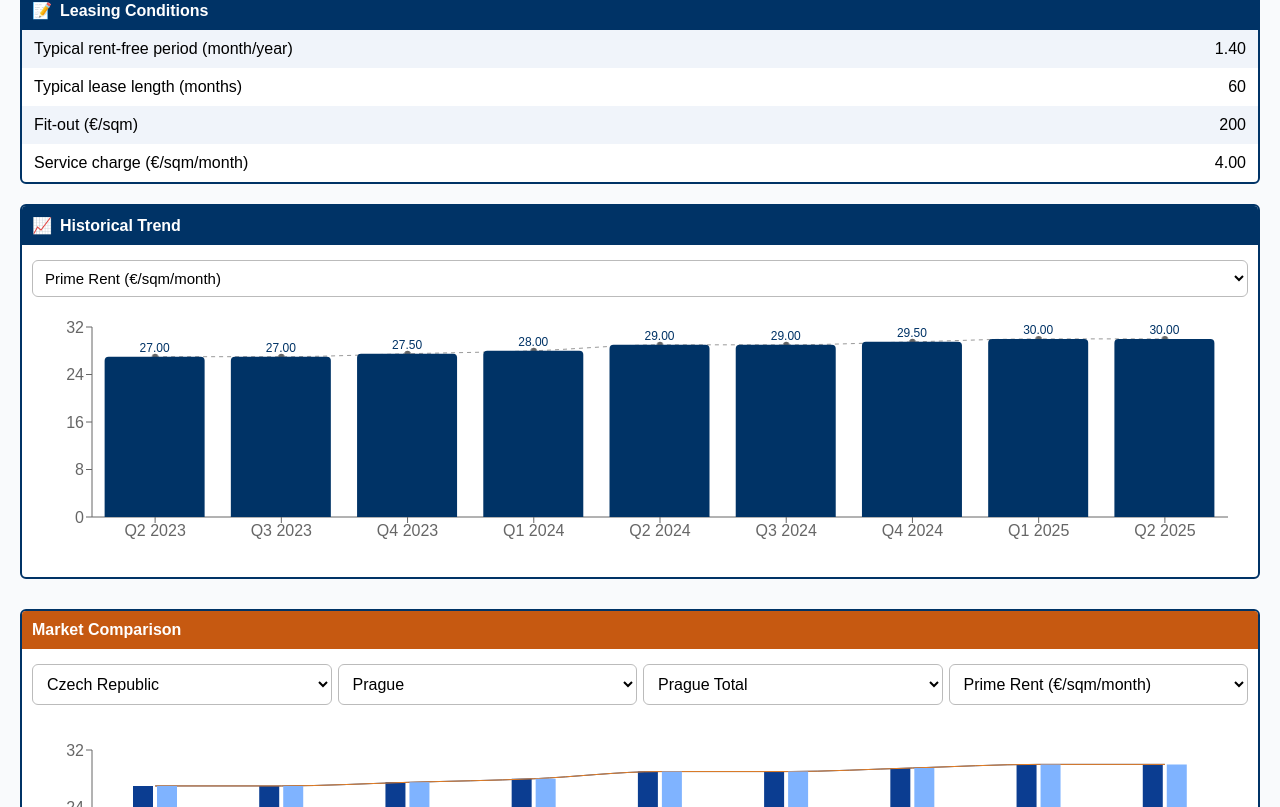
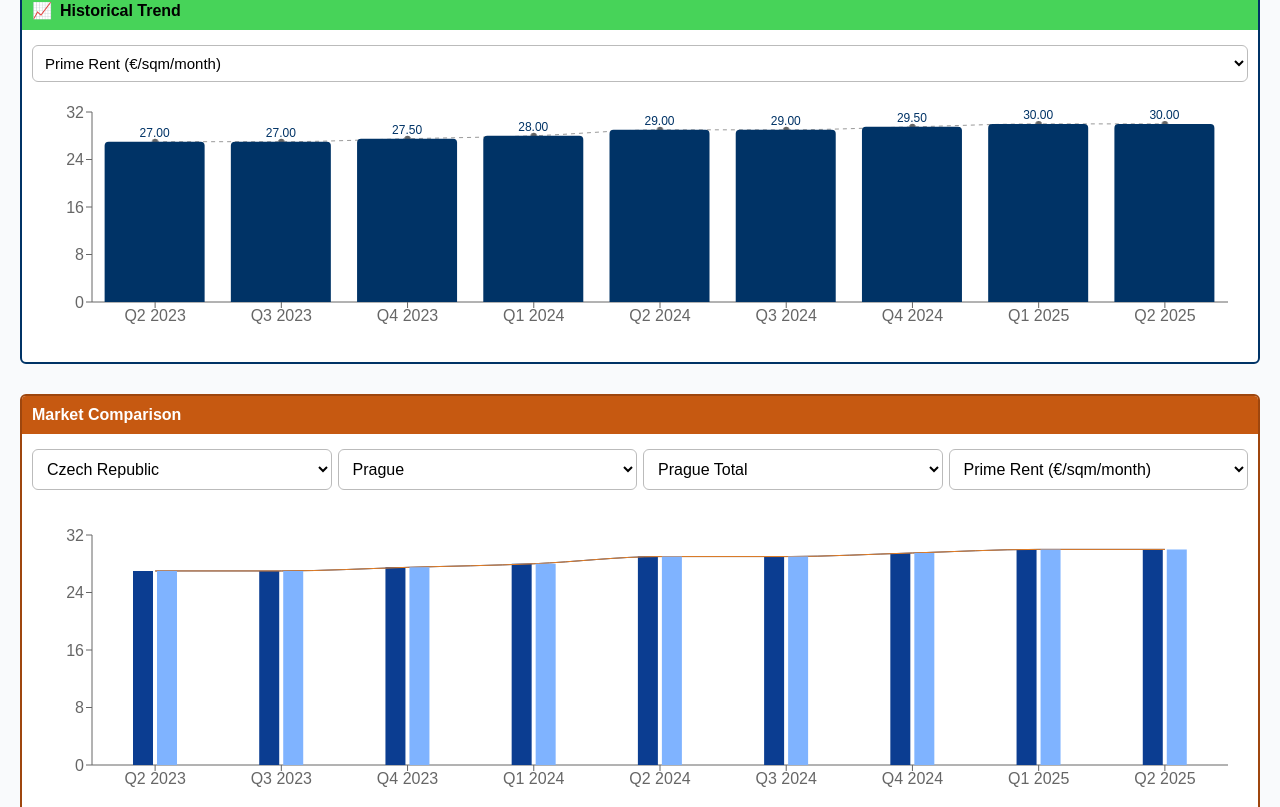
Before and after one commit to Musicandy13/market-data-cee-map, a React (Vite) app: page / in a window 1280 px wide. Shown: the part 853-1660 px from the top of the page. Built offline with nearby package versions, Linux system fonts and the light colour scheme.

Commit message:
Update DataExplorer.jsx

```diff
--- a/src/DataExplorer.jsx
+++ b/src/DataExplorer.jsx
@@ -1,4 +1,3 @@
-// src/DataExplorer.jsx
 import React, { useEffect, useState } from "react";
 import {
   ResponsiveContainer,
@@ -12,27 +11,24 @@ import {
 } from "recharts";
 import "./App.css";
 
-/* ===== Helpers (keep first-block semantics) ===== */
+/* ===== Helpers ===== */
 function fmtNumber(n) {
   if (n === null || n === undefined || n === "" || Number.isNaN(n)) return "–";
   const v = Number(n);
   if (Math.abs(v) >= 1000) return v.toLocaleString(undefined, { maximumFractionDigits: 0 });
   return v.toLocaleString(undefined, { maximumFractionDigits: 2 });
 }
-
 function fmtMoney(n) {
   if (n === null || n === undefined || n === "" || Number.isNaN(n)) return "–";
   const v = Number(n);
   return v.toLocaleString(undefined, { minimumFractionDigits: 2, maximumFractionDigits: 2 });
 }
-
 function fmtPercent(n) {
   if (n === null || n === undefined || n === "" || Number.isNaN(n)) return "–";
   const v = Number(n);
   if (Math.abs(v) <= 1) return (v * 100).toFixed(2) + "%";
   return v.toFixed(2) + "%";
 }
-
 function coerceNumber(v) {
   if (v === null || v === undefined) return null;
   if (typeof v === "number") return v;
@@ -44,7 +40,6 @@ function coerceNumber(v) {
   const num = parseFloat(s);
   return Number.isNaN(num) ? null : num;
 }
-
 function Row({ label, value }) {
   return (
     <div className="row">
@@ -54,7 +49,7 @@ function Row({ label, value }) {
   );
 }
 
-/* ===== Build historical series (safe reads) ===== */
+/* ===== Build historical series ===== */
 function buildTrendSeries(raw, country, city, submarket, metric) {
   const cityNode = raw?.countries?.[country]?.cities?.[city];
   if (!cityNode?.periods) return [];
@@ -89,7 +84,7 @@ function buildTrendSeries(raw, country, city, submarket, metric) {
   return out;
 }
 
-/* ===== Clean single-series tooltip for Trend chart ===== */
+/* ===== Single-series tooltip for Trend chart ===== */
 const SingleTooltip = ({ active, payload, label, metric }) => {
   if (!active || !payload || !payload.length) return null;
   const val = payload[0]?.value;
@@ -111,7 +106,7 @@ const SingleTooltip = ({ active, payload, label, metric }) => {
   );
 };
 
-/* ===== Trend chart (bars + faint line) ===== */
+/* ===== Trend chart ===== */
 function BarTrendChart({ data, metric }) {
   if (!data || data.length === 0) return <div style={{ marginTop: 10 }}>No data for this metric.</div>;
 
@@ -148,7 +143,7 @@ function ComparisonBlock({ raw, baseCountry, baseCity, baseSubmarket }) {
   const [submarket2, setSubmarket2] = useState("");
   const [metric, setMetric] = useState("primeRentEurSqmMonth");
 
-  // Initialize comparison with the first available triplet from JSON
+  // Initialize
   useEffect(() => {
     if (!raw?.countries) return;
     const cList = Object.keys(raw.countries);
@@ -171,7 +166,7 @@ function ComparisonBlock({ raw, baseCountry, baseCity, baseSubmarket }) {
     setSubmarket2((prev) => prev || subs[0] || "");
   }, [raw]);
 
-  // When country2 changes → reset city2 & submarket2 sensibly
+  // When country2 changes → reset city2 & submarket2
   useEffect(() => {
     if (!country2) return;
     const cities = Object.keys(raw?.countries?.[country2]?.cities || {});
@@ -214,7 +209,6 @@ function ComparisonBlock({ raw, baseCountry, baseCity, baseSubmarket }) {
   let compData = buildTrendSeries(raw, country2, city2, submarket2, metric);
   if (compData.length === 0) compData = buildTrendSeries(raw, country2, city2, "", metric);
 
-  // For stacked tooltip labels
   const seriesNameBase = baseCity + (baseSubmarket ? " — " + baseSubmarket : "");
   const seriesNameComp = city2 + (submarket2 ? " — " + submarket2 : "");
 
@@ -234,7 +228,7 @@ function ComparisonBlock({ raw, baseCountry, baseCity, baseSubmarket }) {
   }));
 
   return (
-    <div className="section-box" style={{ marginTop: "30px" }}>
+    <div className="section-box section-box--orange" style={{ marginTop: "30px" }}>
       <div className="section-header section-header--orange">Market Comparison</div>
 
       <div style={{ padding: "10px" }}>
@@ -298,7 +292,7 @@ function ComparisonBlock({ raw, baseCountry, baseCity, baseSubmarket }) {
               content={({ active, payload, label }) => {
                 if (!active || !payload?.length) return null;
 
-                // Deduplicate by dataKey (since both Line and Bar use the same keys)
+                // Deduplicate by dataKey (Bar+Line share the same keys)
                 const byKey = new Map();
                 for (const p of payload) {
                   if ((p?.dataKey === "base" || p?.dataKey === "comp") && p.value != null) {
@@ -308,18 +302,10 @@ function ComparisonBlock({ raw, baseCountry, baseCity, baseSubmarket }) {
 
                 const rows = [];
                 if (byKey.has("base")) {
-                  rows.push({
-                    name: seriesNameBase,
-                    val: byKey.get("base"),
-                    color: "#0b3d91", // deep blue
-                  });
+                  rows.push({ name: seriesNameBase, val: byKey.get("base"), color: "#0b3d91" });
                 }
                 if (byKey.has("comp")) {
-                  rows.push({
-                    name: seriesNameComp,
-                    val: byKey.get("comp"),
-                    color: "#7fb3ff", // light blue
-                  });
+                  rows.push({ name: seriesNameComp, val: byKey.get("comp"), color: "#7fb3ff" });
                 }
 
                 const fmt = (v) =>
@@ -345,7 +331,7 @@ function ComparisonBlock({ raw, baseCountry, baseCity, baseSubmarket }) {
                 );
               }}
             />
-            {/* Base: deep blue line + bar */}
+            {/* Base: deep blue */}
             <Line type="monotone" dataKey="base" stroke="#0b3d91" dot={false} />
             <Bar dataKey="base" fill="#0b3d91" barSize={20} />
             {/* Comparison: orange line + light-blue bar */}
@@ -358,7 +344,7 @@ function ComparisonBlock({ raw, baseCountry, baseCity, baseSubmarket }) {
   );
 }
 
-/* ===== Main App (first block kept, plus trend + comparison) ===== */
+/* ===== Main App ===== */
 export default function DataExplorerApp() {
   const [raw, setRaw] = useState(null);
   const [loading, setLoading] = useState(true);
@@ -464,8 +450,7 @@ export default function DataExplorerApp() {
   };
 
   if (loading) return <div style={{ padding: 30 }}>Loading…</div>;
-  if (errorLoading)
-    return <div style={{ padding: 30, color: "crimson" }}>Error loading data: {errorLoading}</div>;
+  if (errorLoading) return <div style={{ padding: 30, color: "crimson" }}>Error loading data: {errorLoading}</div>;
 
   return (
     <div style={{ fontFamily: "Arial, sans-serif", padding: "20px" }}>
@@ -538,7 +523,7 @@ export default function DataExplorerApp() {
         {city} — {period} — {submarket || "City total"}
       </h2>
 
-      {/* ---- Market Metrics (first block kept) ---- */}
+      {/* ---- Market Metrics ---- */}
       <div className="section-box">
         <div className="section-header">
           <span>📊</span> Market Metrics
@@ -574,20 +559,9 @@ export default function DataExplorerApp() {
         />
       </div>
 
-      {/* ---- Leasing (first block kept) ---- */}
-      <div className="section-box">
-        <div className="section-header">
-          <span>📝</span> Leasing Conditions
-        </div>
-        <Row label="Typical rent-free period (month/year)" value={fmtMoney(leasingSource?.rentFreeMonthPerYear ?? null)} />
-        <Row label="Typical lease length (months)" value={fmtNumber(leasingSource?.leaseLengthMonths ?? null)} />
-        <Row label="Fit-out (€/sqm)" value={fmtNumber(leasingSource?.fitOutEurSqmShellCore ?? null)} />
-        <Row label="Service charge (€/sqm/month)" value={fmtMoney(leasingSource?.serviceChargeEurSqmMonth ?? null)} />
-      </div>
-
       {/* ---- Historical Trend ---- */}
       <div className="section-box">
-        <div className="section-header">
+        <div className="section-header section-header--green">
           <span>📈</span> Historical Trend
         </div>
         <div style={{ padding: "10px" }}>
```
